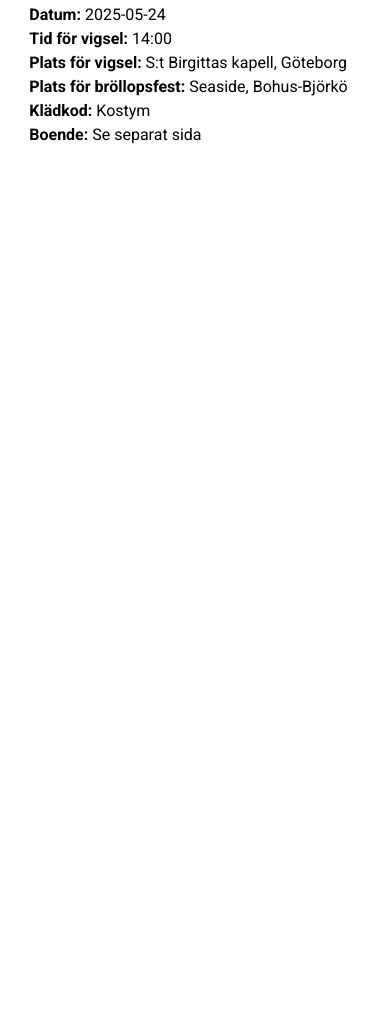
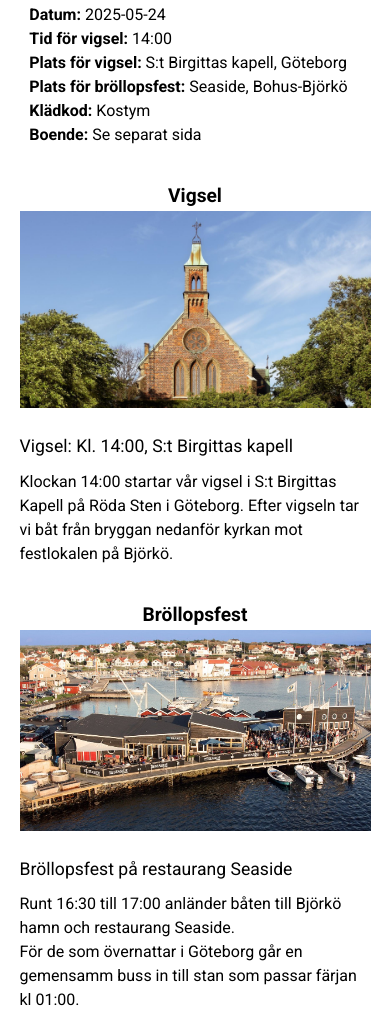
Before and after one commit to gurragw95/gurragw95.github.io, a plain HTML site: page index.html in a window 390 px wide. Shown: the part 394-1406 px from the top of the page. Before the commit the page ends 844 px from the top, so only its background shows below. Drawn offline with Linux system fonts and the light colour scheme.

Commit message:
Added sections

```diff
--- a/index.html
+++ b/index.html
@@ -21,6 +21,10 @@
                 <img src="menu.svg" alt="" id="menuImg"><p>Meny</p>
             </div>
 
+            <div id="vigselMenuDiv" class="navSubDiv">
+
+            </div>
+
             <div id="boendeDiv" class="navSubDiv">
                 <p>Boende</p>
             </div>
@@ -30,6 +34,11 @@
         </div>
 
         <div id="phoneMenuDiv">
+
+            <div id="phoneVigselDiv" class="phoneMenuSubDiv">
+                <a href="#vigselDiv">Vigsel</a>
+            </div>
+
             <div id="phoneBoendeDiv" class="phoneMenuSubDiv">
                 <p class="phoneMenuSubDivPara">Boende</p>
             </div>
@@ -62,7 +71,31 @@
                 <p class="infoSubDivs"><b>Boende:</b> Se separat sida</p>
             </div>
 
+            <!-- Sektion om vigseln -->
+            <div id="vigselDiv" class="subSectionDiv">
+                <div id="vigselHeaderDiv" class="subSectionHeaderDiv"><p class="subSectionHeader">Vigsel</p></div>
+                <img src="stbirgitta.jpg" alt="">
+                <div id="vigselTextDiv" class="subSectionInfoDiv">
+                    <p class="subSectionParaLarge">Vigsel: Kl. 14:00, S:t Birgittas kapell</p>
+                    <p class="subSectionParaNormal">Klockan 14:00 startar vår vigsel i S:t Birgittas Kapell på Röda Sten i Göteborg. Efter vigseln tar vi båt från bryggan nedanför kyrkan mot festlokalen på Björkö.</p>
+                </div>
+            </div>
+
+            <!-- Sektion om bröllopsfesten -->
+            <div class="subSectionDiv">
+                <div class="subSectionHeaderDiv"><p class="subSectionHeader">Bröllopsfest</p></div>
+                <img src="seaside.jpg" alt="">
+                <div id="brollopsfestTextDiv" class="subSectionInfoDiv">
+                    <p class="subSectionParaLarge">Bröllopsfest på restaurang Seaside</p>
+                    <p class="subSectionParaNormal">Runt 16:30 till 17:00 anländer båten till Björkö hamn och restaurang Seaside.</p>
+                    <p class="subSectionParaNormal">För de som övernattar i Göteborg går en gemensamm buss in till stan som passar färjan kl 01:00.</p>
+                </div>
+            </div>
+
         </div>
+
+
+
     </div>
 
 </body>
--- a/style.css
+++ b/style.css
@@ -165,6 +165,37 @@ h1, h2, h3, h4, h5, h6 {
     width: 90%;
   }
 
+  #vigselDiv{
+    margin-top: 10px;
+    width: 90%;
+  }
+
+  .subSectionDiv{
+    margin-top: 10px;
+    width: 90%;
+  }
+
+  .subSectionHeaderDiv{
+    display: flex;
+    justify-content: center;
+    margin-top: 25px;
+  }
+
+  .subSectionHeader{
+    font-size: 1.2rem;
+    font-weight: bold;
+  }
+
+  .subSectionInfoDiv{
+    margin-top: 25px;
+
+  }
+
+  .subSectionParaLarge{
+    font-size: 1.1rem;
+    margin-bottom: 10px;
+  }
+
 
 
 }
```
Also changed, not shown: seaside.jpg (added), stbirgitta.jpg (added).
